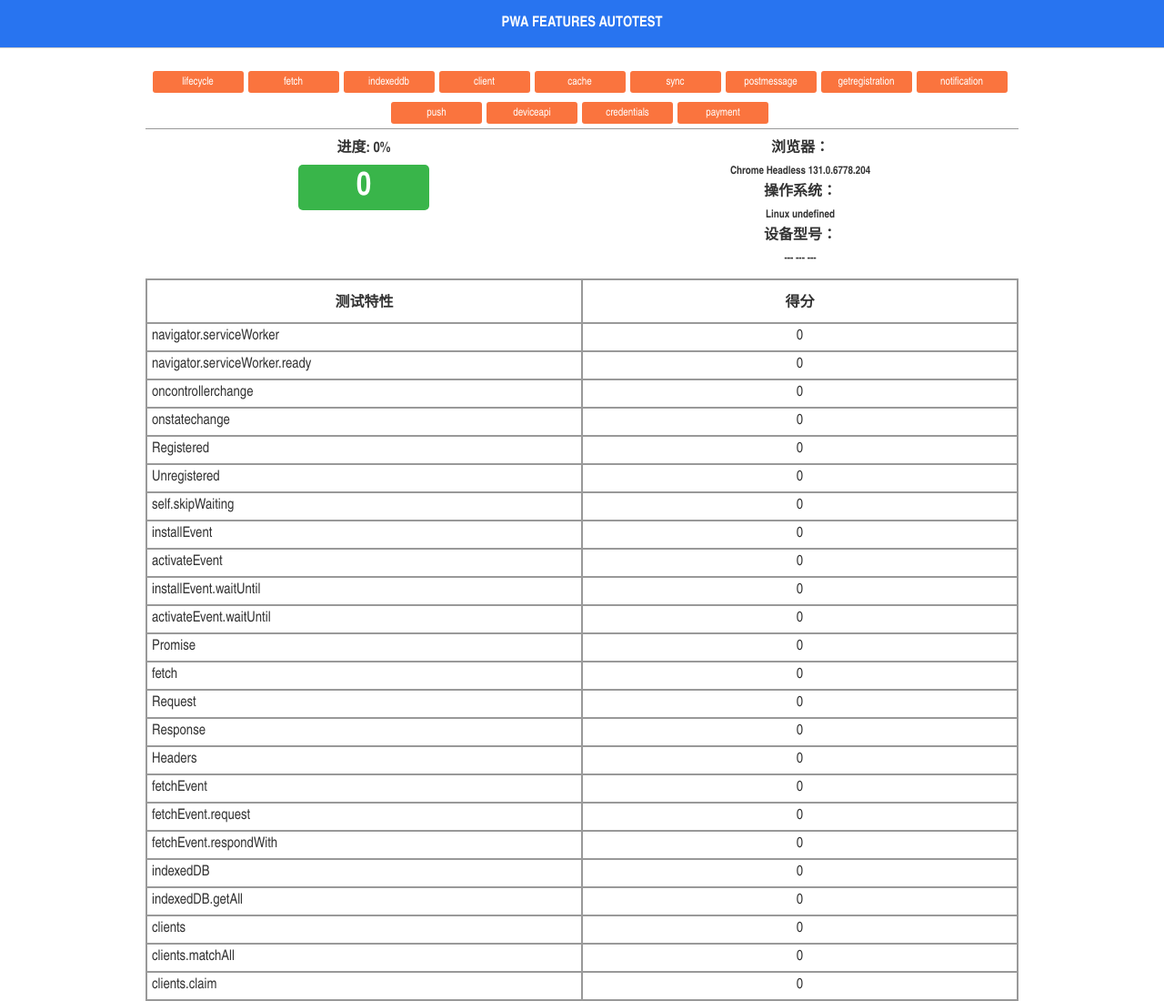
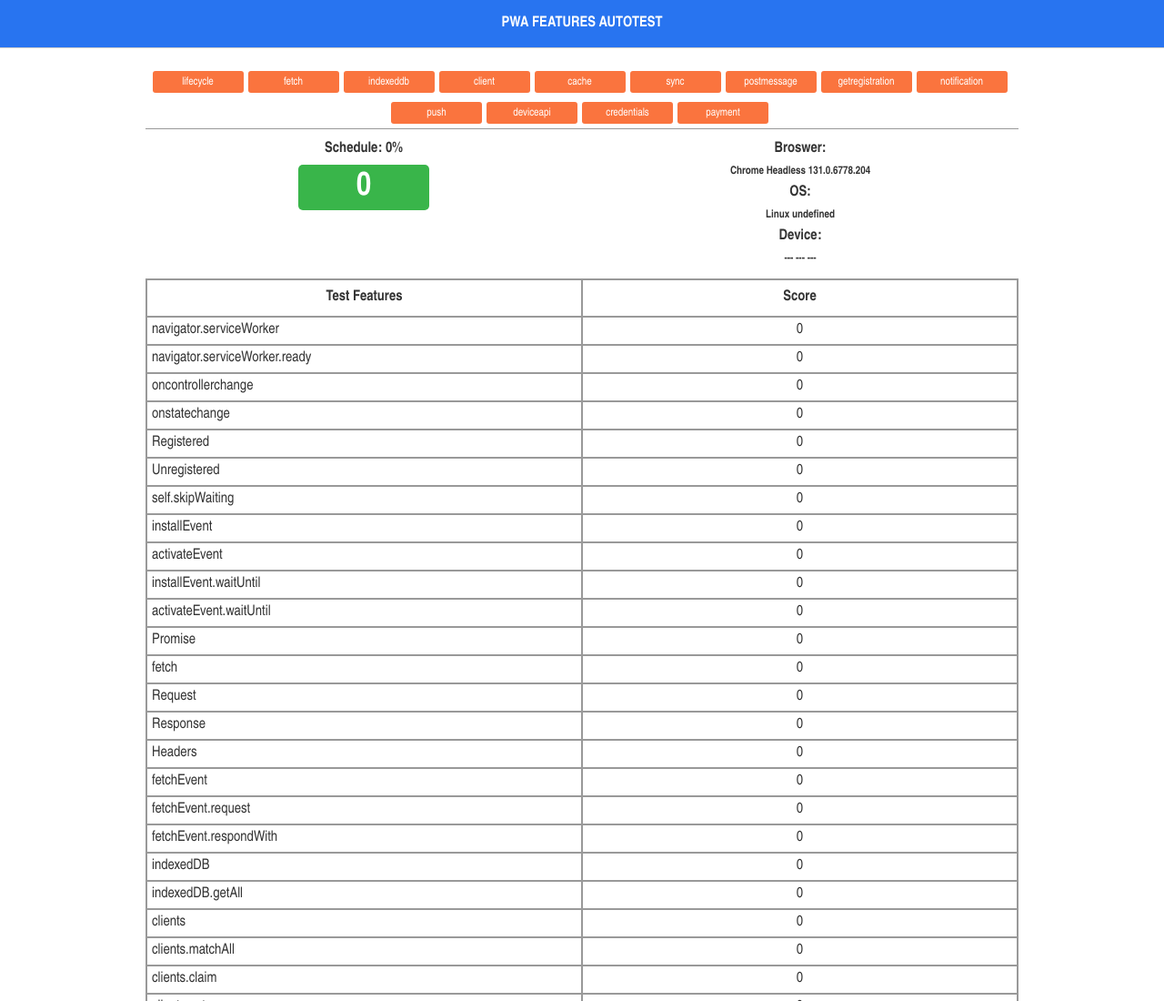
Before and after one commit to lavas-project/pwa-features-autotest, a website built with webpack: page client/index.html in a window 1280 px wide. Shown: the top 1100 px of the page at 91% size. Built offline with nearby package versions, Linux system fonts and the light colour scheme; a script that the page names is missing.

Commit message:
属性名修改

```diff
--- a/client/index.html
+++ b/client/index.html
@@ -4,7 +4,7 @@
     <meta charset="utf-8">
     <meta http-equiv="X-UA-Compatible" content="IE=edge">
     <meta name="viewport" content="width=device-width,initial-scale=1">
-    <title>PWA Test</title>
+    <title>PWA FEATURES AUTOTEST</title>
     <script src="https://storage.googleapis.com/prshim/v1/payment-shim.js"></script>
 </head>
 <body>
@@ -16,14 +16,14 @@
 
         <section class="top">
             <div class="score-wrapper">
-                <div class="title">进度:  <span>0%</span></div>
+                <div class="title">Schedule:  <span>0%</span></div>
                 <div class="total-score">0</div>
-                <div class="send-data hide">发送数据</div>
+                <div class="send-data hide">Send Data</div>
             </div>
             <div class="env">
-                <div class="browser">浏览器：<span></span></div>
-                <div class="os">操作系统：<span></span></div>
-                <div class="device">设备型号：<span></span></div>
+                <div class="browser">Broswer: <span></span></div>
+                <div class="os">OS: <span></span></div>
+                <div class="device">Device: <span></span></div>
             </div>
         </section>
 
@@ -31,8 +31,8 @@
             <table>
                 <thead>
                     <tr>
-                        <th>测试特性</th>
-                        <th>得分</th>
+                        <th>Test Features</th>
+                        <th>Score</th>
                     </tr>
                 </thead>
                 <tbody></tbody>
```
